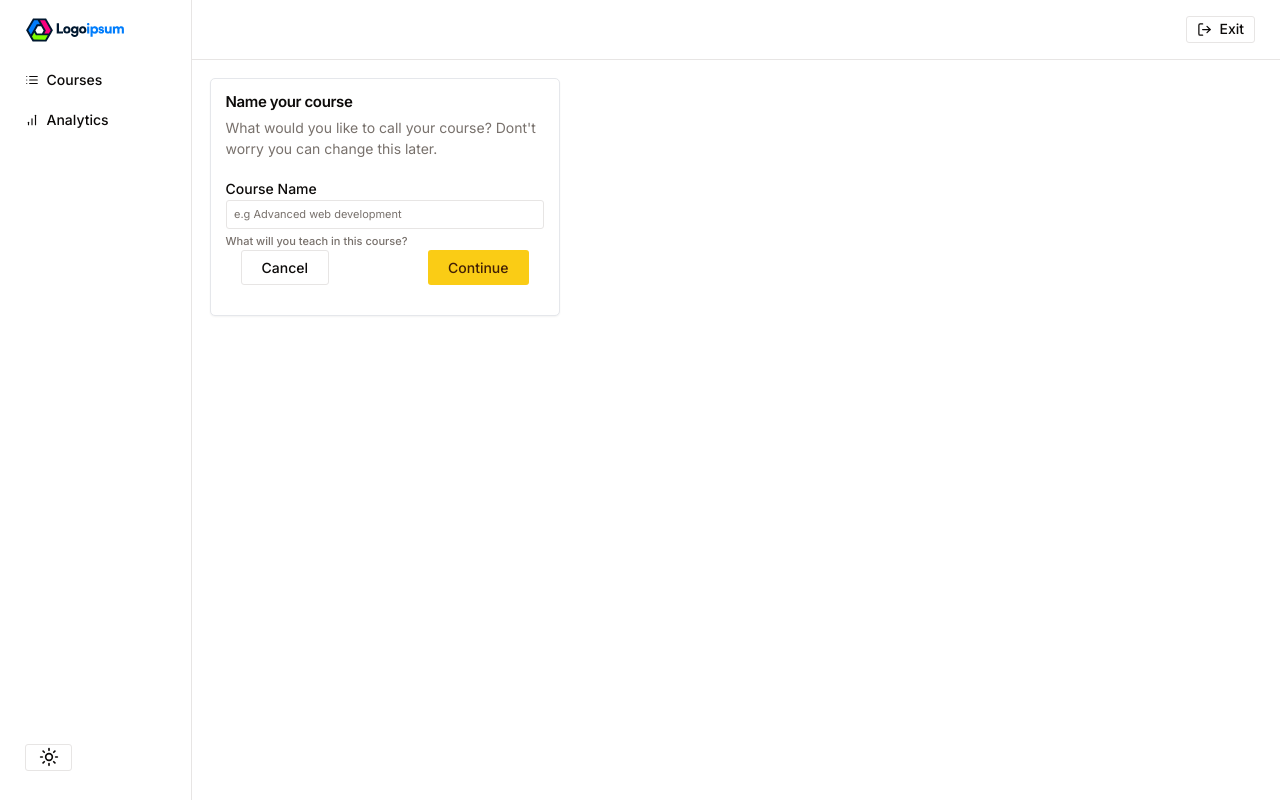
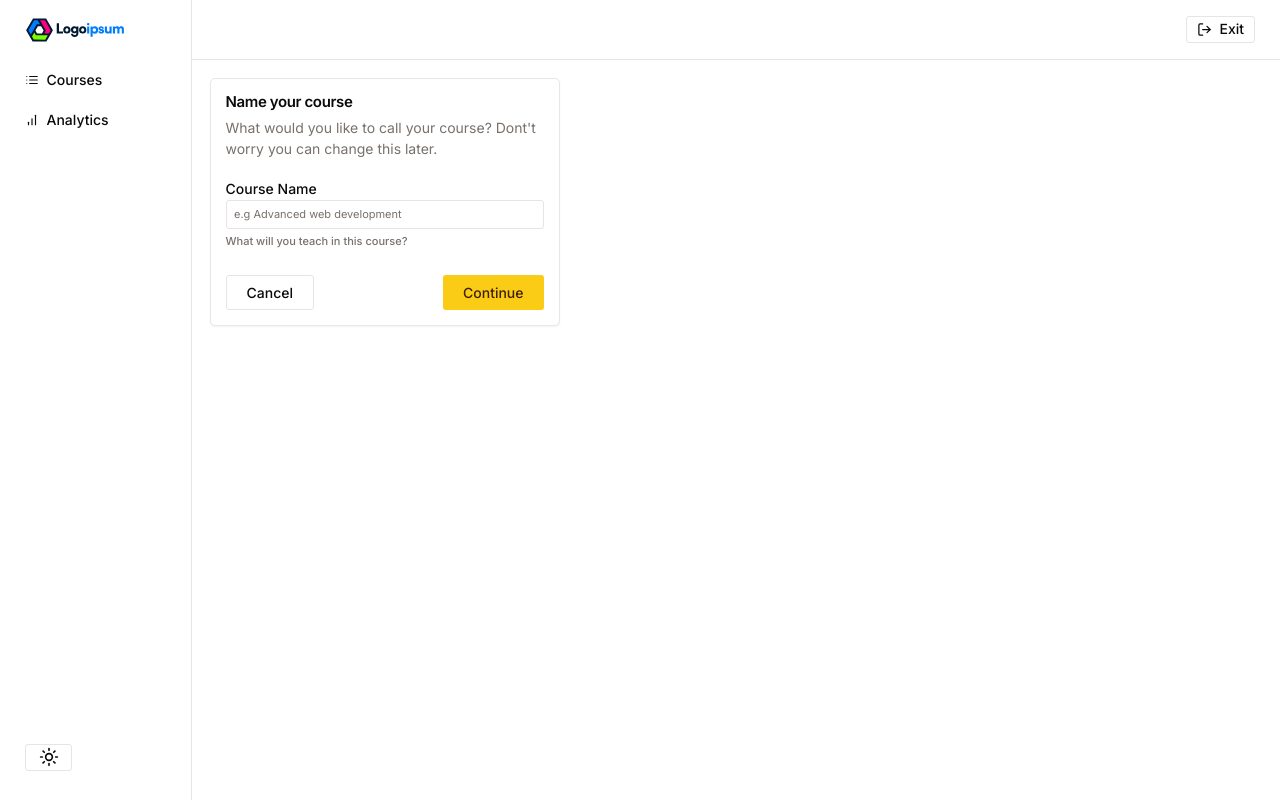
Before and after one commit to dzevad-cyber/tut-factory, a Next.js app in the folder packages/client/: page /teacher/create in a window 1280 px wide. Built offline with nearby package versions, Linux system fonts and the light colour scheme.

Commit message:
fix: create course form styles

```diff
--- a/packages/client/components/client-components/create-course-form/CreateCourseForm.tsx
+++ b/packages/client/components/client-components/create-course-form/CreateCourseForm.tsx
@@ -44,14 +44,21 @@ const CreateCourseForm: React.FC<unknown> = () => {
                 </Label>
               </div>
             </div>
-            <CardFooter className='flex justify-between'>
+            <div
+              className={cn(
+                'grid',
+                'grid-flow-col',
+                'justify-between',
+                'pt-10'
+              )}
+            >
               <Button size='lg' variant='outline'>
                 Cancel
               </Button>
               <Button type='submit' size='lg'>
                 Continue
               </Button>
-            </CardFooter>
+            </div>
           </form>
         </CardContent>
       </Card>
```
